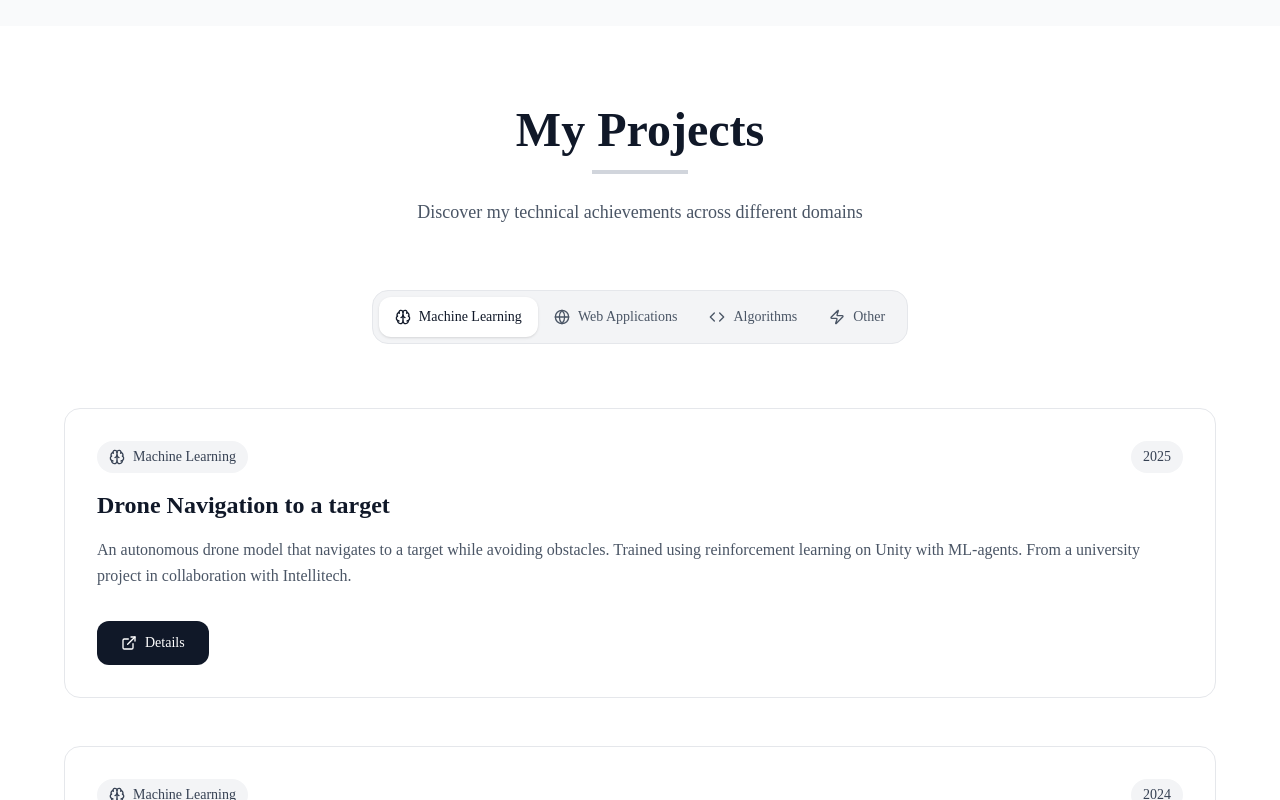
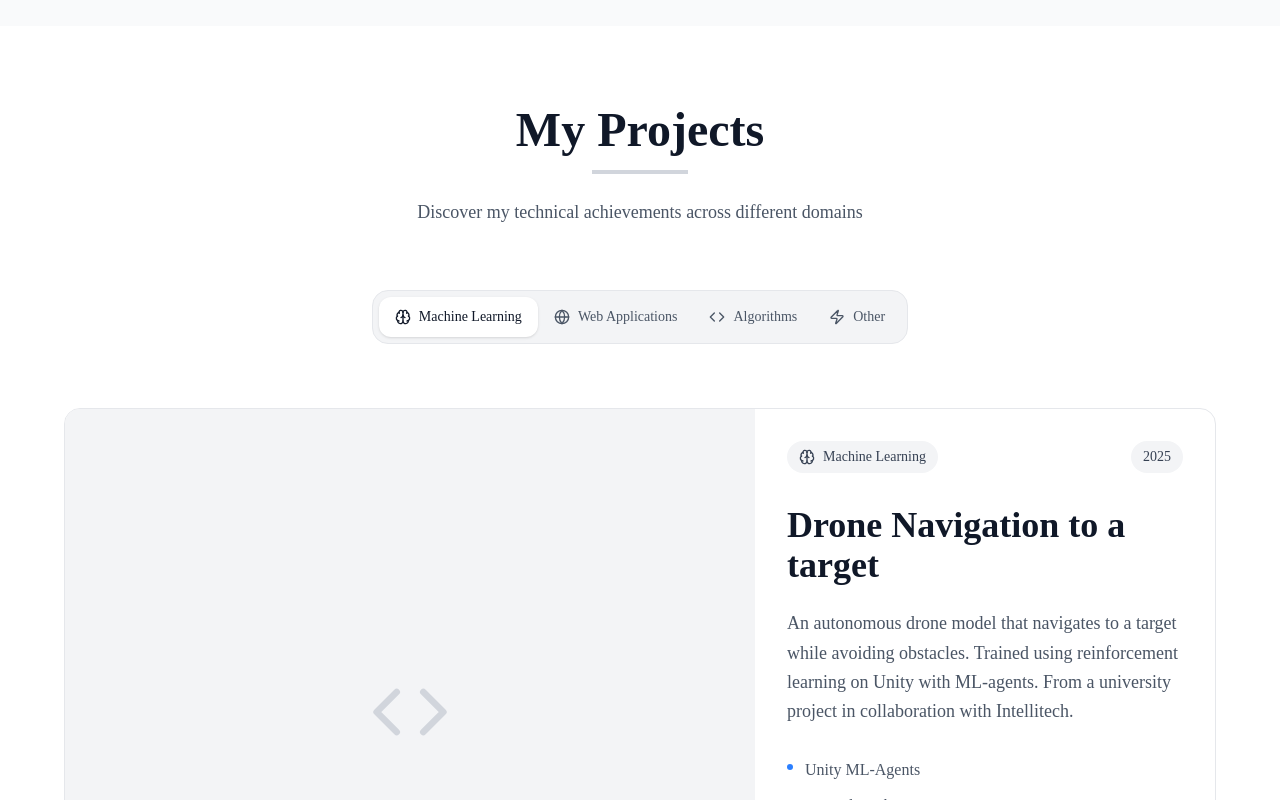
Before and after one commit to LeoLaborie/portfolio, a Next.js app: page / in a window 1280 px wide. Shown: the part 2000-2800 px from the top of the page. Built offline with nearby package versions, Linux system fonts and the light colour scheme.

Commit message:
add gros projet

```diff
--- a/app/components/Projects.tsx
+++ b/app/components/Projects.tsx
@@ -54,7 +54,15 @@ export default function Projects() {
   const projetsFiltres = useMemo(() =>
     projets
       .filter((p) => p.categorie === categorieActive)
-      .sort((a, b) => (b.year || 0) - (a.year || 0)), // Sort by year descending (most recent first)
+      .sort((a, b) => {
+        // Sort by size first (Large > Small/Undefined)
+        const sizeA = a.projectSize === "large" ? 1 : 0
+        const sizeB = b.projectSize === "large" ? 1 : 0
+        if (sizeA !== sizeB) return sizeB - sizeA
+
+        // Then sort by year descending
+        return (b.year || 0) - (a.year || 0)
+      }),
     [categorieActive]
   )
 
@@ -80,7 +88,11 @@ export default function Projects() {
         <StaggeredContainer className={commonStyles.grid} staggerDelay={0.2}>
           {projetsFiltres.map((projet) => (
             <StaggeredItem key={projet.titre} direction="up">
-              <ProjectCard projet={projet} categoryMap={categoryMap} t={t} />
+              {projet.projectSize === "large" ? (
+                <LargeProjectCard projet={projet} categoryMap={categoryMap} t={t} />
+              ) : (
+                <ProjectCard projet={projet} categoryMap={categoryMap} t={t} />
+              )}
             </StaggeredItem>
           ))}
         </StaggeredContainer>
@@ -91,6 +103,68 @@ export default function Projects() {
         )}
       </div>
     </section>
+  )
+}
+
+// Extracted LargeProjectCard component
+function LargeProjectCard({ projet, categoryMap, t }: ProjectCardProps) {
+  return (
+    <motion.div className="group h-full" whileHover={{ y: -5 }} transition={{ duration: 0.3 }}>
+      <div className={`${commonStyles.card} overflow-hidden h-full flex flex-col md:flex-row`}>
+        {/* Media Container - Bigger and Side-by-Side on Desktop */}
+        <div className="md:w-3/5 relative min-h-[300px] md:min-h-full">
+          {projet.mediaUrl ? (
+            <MediaContainer projet={projet} categoryMap={categoryMap} isLarge={true} />
+          ) : (
+            <div className="w-full h-full bg-gray-100 dark:bg-gray-800 flex items-center justify-center">
+              <Code className="w-20 h-20 text-gray-300" />
+            </div>
+          )}
+        </div>
+
+        {/* Content */}
+        <div className={`${commonStyles.cardPadding} md:w-2/5 flex flex-col justify-center`}>
+          <div className="mb-4">
+            <CategoryBadge projet={projet} categoryMap={categoryMap} />
+          </div>
+
+          <h3 className={`${commonStyles.textDark} text-3xl md:text-4xl ${commonStyles.textSemibold} mb-6 group-hover:text-gray-700 dark:group-hover:text-gray-300 transition-colors`}>
+            {projet.titreKey ? t(projet.titreKey) : projet.titre}
+          </h3>
+          <p className={`${commonStyles.textGray} text-lg leading-relaxed mb-8 font-light`}>
+            {t(projet.descriptionKey)}
+          </p>
+
+          {/* Features List */}
+          {projet.features && projet.features.length > 0 && (
+            <ul className="mb-8 space-y-3">
+              {projet.features.map((feature, idx) => (
+                <li key={idx} className="flex items-start text-gray-600 dark:text-gray-300">
+                  <span className="mt-1.5 w-1.5 h-1.5 bg-blue-500 rounded-full mr-3 flex-shrink-0" />
+                  <span className="text-sm md:text-base">{feature}</span>
+                </li>
+              ))}
+            </ul>
+          )}
+
+          <div className="mt-auto pt-4">
+            {projet.githubUrl && (
+              <motion.a
+                href={projet.githubUrl}
+                target="_blank"
+                rel="noopener noreferrer"
+                className={commonStyles.buttonPrimary}
+                whileHover={{ scale: 1.05 }}
+                whileTap={{ scale: 0.95 }}
+              >
+                <ExternalLink className="w-4 h-4" />
+                {t("Projects.DetailsButton")}
+              </motion.a>
+            )}
+          </div>
+        </div>
+      </div>
+    </motion.div>
   )
 }
 
@@ -137,10 +211,18 @@ function ProjectCard({ projet, categoryMap, t }: ProjectCardProps) {
   )
 }
 
+interface ExtendedMediaContainerProps extends MediaContainerProps {
+  isLarge?: boolean
+}
+
 // Extracted MediaContainer component
-function MediaContainer({ projet, categoryMap }: MediaContainerProps) {
+function MediaContainer({ projet, categoryMap, isLarge = false }: ExtendedMediaContainerProps) {
+  const containerClass = isLarge
+    ? "relative overflow-hidden bg-gray-50 dark:bg-gray-700 h-full w-full transition-colors duration-300"
+    : "relative overflow-hidden bg-gray-50 dark:bg-gray-700 aspect-[16/10] transition-colors duration-300"
+
   return (
-    <div className="relative overflow-hidden bg-gray-50 dark:bg-gray-700 aspect-[16/10] transition-colors duration-300">
+    <div className={containerClass}>
       {projet.mediaType === "image" ? (
         <motion.img
           src={projet.mediaUrl}
--- a/app/data/projects.ts
+++ b/app/data/projects.ts
@@ -114,6 +114,13 @@ export const projets: Projet[] = [
     githubUrl: "https://github.com/LeoLaborie/snakeAI",
     categorie: "ml",
     year: 2024,
+    projectSize: "large",
+    features: [
+      "Deep Reinforcement Learning",
+      "Algorithme Génétique",
+      "PyTorch & Python",
+      "Neural Network Architecture"
+    ]
   },
   {
     titre: "AI solving Tic-Tac-Toe",
@@ -154,6 +161,13 @@ export const projets: Projet[] = [
     githubUrl: "https://github.com/LeoLaborie/mailfast",
     categorie: "web",
     year: 2024,
+    projectSize: "large",
+    features: [
+      "OpenAI API Integration",
+      "Node.js & Express Backend",
+      "PostgreSQL Database",
+      "React & Tailwind Frontend"
+    ]
   },
   {
     titre: "Portfolio",
@@ -164,6 +178,13 @@ export const projets: Projet[] = [
     githubUrl: "https://github.com/LeoLaborie/portfolio",
     categorie: "web",
     year: 2025,
+    projectSize: "large",
+    features: [
+      "Next.js 14 App Router",
+      "Framer Motion Animations",
+      "Multi-language Support (i18n)",
+      "Responsive Design"
+    ]
   },
   {
     titre: "Hackathon MC2I",
@@ -206,5 +227,12 @@ export const projets: Projet[] = [
     githubUrl: "https://github.com/LeoLaborie/AI-autonomous-drone-RL",
     categorie: "ml",
     year: 2025,
+    projectSize: "large",
+    features: [
+      "Unity ML-Agents",
+      "PPO Algorithm",
+      "3D Physics Simulation",
+      "Obstacle Avoidance"
+    ]
   },
 ]
--- a/app/types/index.ts
+++ b/app/types/index.ts
@@ -11,6 +11,9 @@ export interface Projet {
   githubUrl?: string
   categorie: Categorie
   year?: number
+  projectSize?: "small" | "large"
+  features?: string[]
+  featuresKey?: string
 }
 
 export type Categorie = "ml" | "web" | "algo" | "other"
--- a/public/leo-laborie-cv-fr.html
+++ b/public/leo-laborie-cv-fr.html
@@ -306,10 +306,12 @@
     <div class="section">
         <div class="section-title">CENTRES D'INTÉRÊT</div>
         <div class="experience-description">
-            • <span style="font-weight: bold; font-size: 10pt;">Programmation compétitive</span> : SWERC 2023 - 2025 top 15 France et 67 Europe,
+            • <span style="font-weight: bold; font-size: 10pt;">Programmation compétitive</span> : SWERC 2023 - 2025 top
+            15 France et 67 Europe,
             Trésorier puis Président (2023-Présent) de UTCode, l'association de programmation compétitive de l'UTC.
             Participe à toutes les compétitions div2 à div4 sur Codeforces<br>
-            • <span style="font-weight: bold; font-size: 10pt;">Échecs</span> : 1500 élo sur chess.com, anciennement 1 an de club<br>
+            • <span style="font-weight: bold; font-size: 10pt;">Échecs</span> : 1500 élo sur chess.com, anciennement 1
+            an de club<br>
             • <span style="font-weight: bold; font-size: 10pt;">Sport</span> : Street Workout, dépassement de soi
         </div>
     </div>
```
